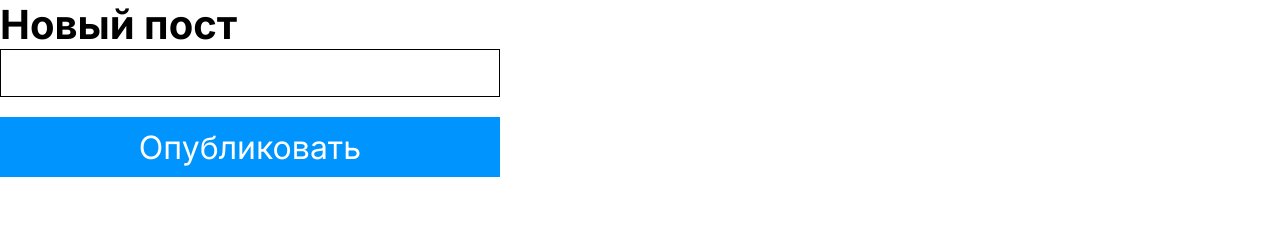
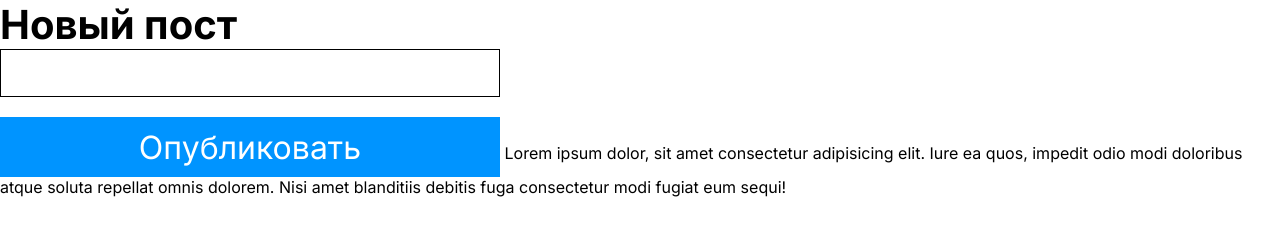
Before and after one commit to dmitriyShatalin19/Blog-App, a plain HTML site: page index.html in a window 1280 px wide. Drawn offline with Linux system fonts and the light colour scheme.

Commit message:
проверка коммида

```diff
--- a/index.html
+++ b/index.html
@@ -14,6 +14,7 @@
     <h1 class="title-text">Новый пост</h1>
     <input type="text" class="js-title-input title-input" id="">
     <button class="js-new-post-btn new-post-btn">Опубликовать</button>
+    Lorem ipsum dolor, sit amet consectetur adipisicing elit. Iure ea quos, impedit odio modi doloribus atque soluta repellat omnis dolorem. Nisi amet blanditiis debitis fuga consectetur modi fugiat eum sequi!
     <script src="js/script.js"></script>
 </body>
 </html>
```
Also changed, not shown: css/style.css (line endings or trailing spaces).
